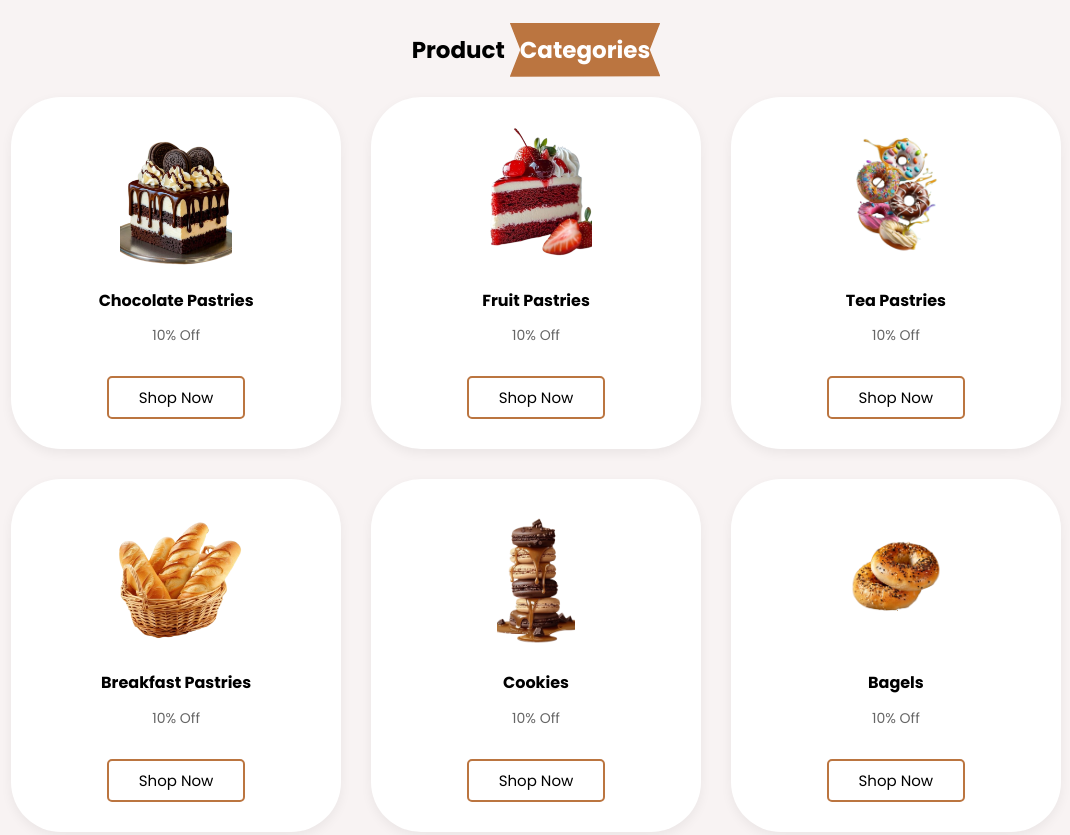
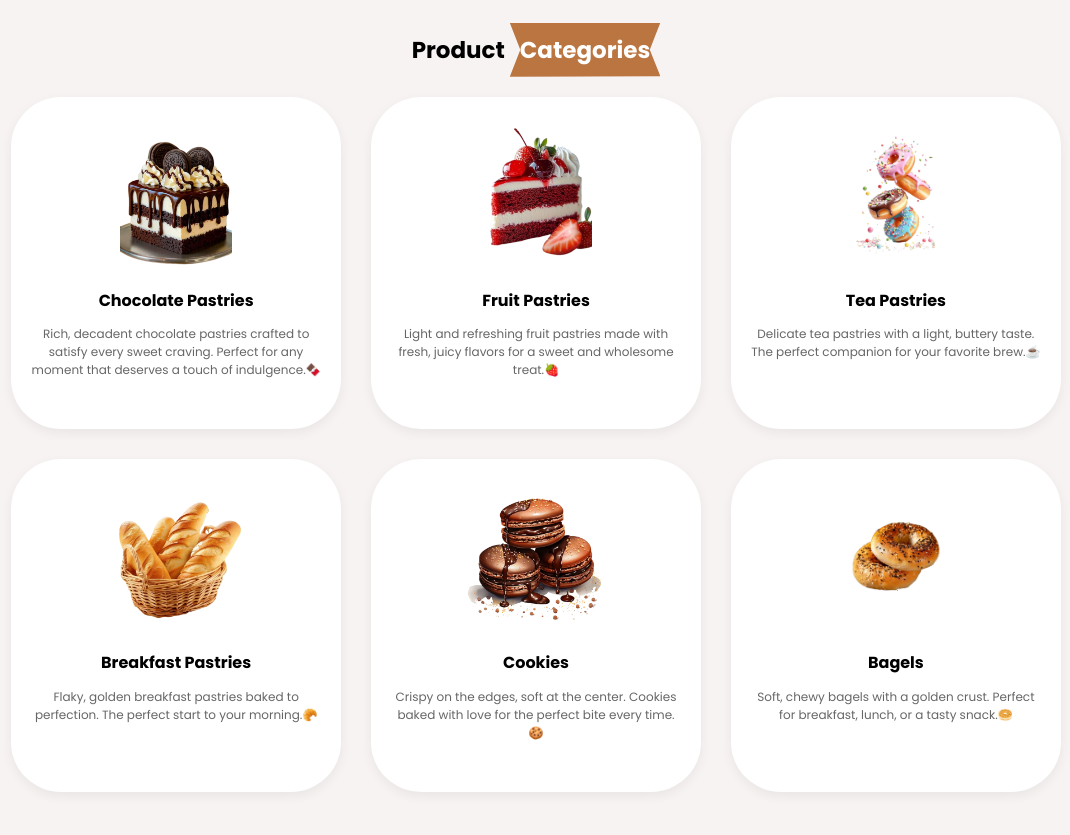
Before and after one commit to Iman-Yahya/Pastry-site, a plain HTML site: page index.html in a window 1280 px wide. Shown: the part 2019-2854 px from the top of the page, without its empty margins (104-1174 px from the left). Drawn offline with nearby package versions, Linux system fonts and the light colour scheme.

Commit message:
pastry changes

```diff
--- a/index.html
+++ b/index.html
@@ -259,43 +259,60 @@
             <div class="box">
                 <img src="Images/s1.png">
                 <h3>Chocolate Pastries</h3>
-                <p>10% Off</p>
-                <a href="#" class="button1">Shop Now</a>
+                <p>
+                Rich, decadent chocolate pastries crafted to satisfy every sweet craving.
+                Perfect for any moment that deserves a touch of indulgence.🍫
+                </p>
+
             </div>
 
              <div class="box">
                 <img src="Images/p1.png">
                 <h3>Fruit Pastries</h3>
-                <p>10% Off</p>
-                <a href="#" class="button1">Shop Now</a>
+                <p>
+                Light and refreshing fruit pastries made with fresh, juicy flavors
+                for a sweet and wholesome treat.🍓
+                </p>
+
             </div>
 
              <div class="box">
-                <img src="Images/p4.png">
+                <img src="Images/tea.png">
                 <h3>Tea Pastries</h3>
-                <p>10% Off</p>
-                <a href="#" class="button1">Shop Now</a>
+                <p>
+               Delicate tea pastries with a light, buttery taste.
+               The perfect companion for your favorite brew.☕
+                </p>
             </div>
 
              <div class="box">
                 <img src="Images/Bread.png">
                 <h3>Breakfast Pastries</h3>
-                <p>10% Off</p>
-                <a href="#" class="button1">Shop Now</a>
+                <p>
+                    Flaky, golden breakfast pastries baked to perfection.
+                    The perfect start to your morning.🥐
+                </p>
+
             </div>
 
              <div class="box">
-                <img src="Images/p6.png">
+                <img src="Images/cookies.png">
                 <h3>Cookies</h3>
-                <p>10% Off</p>
-                <a href="#" class="button1">Shop Now</a>
+                <p>
+                Crispy on the edges, soft at the center.
+                Cookies baked with love for the perfect bite every time.🍪
+                </p>
+
             </div>
 
     <div class="box">
                 <img src="Images/p8.png">
                 <h3>Bagels</h3>
-                <p>10% Off</p>
-                <a href="#" class="button1">Shop Now</a>
+                <p>
+                Soft, chewy bagels with a golden crust.
+                Perfect for breakfast, lunch, or a tasty snack.🥯
+                </p>
+
             </div>
         </div>
     </div>
@@ -340,7 +357,7 @@
   <h1 class="heading"> <strong>Contact</strong> Us</h1>
 
   <div class="contact-container">
-    <!-- Contact Info -->
+
     <div class="contact-info">
       <h3>Get in Touch</h3>
       <p><i class="fas fa-map-marker-alt"></i> Karen, Nairobi, Kenya</p>
--- a/style.css
+++ b/style.css
@@ -536,7 +536,7 @@ section{
     margin-bottom: 1rem;
 }
 .categories .box-container .box p{
-    font-size: 1.4rem;
+    font-size: 1.2rem;
     color: var(--light-color);
     margin-bottom: 2rem;
 }
```
Also changed, not shown: Images/cookies.png (added), Images/pay.png, Images/screenshot.png (added), Images/tea.png (added), 1 other file.
